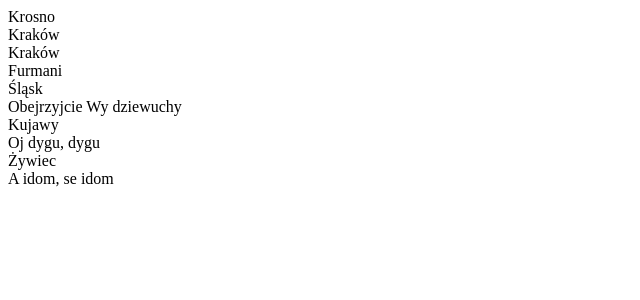
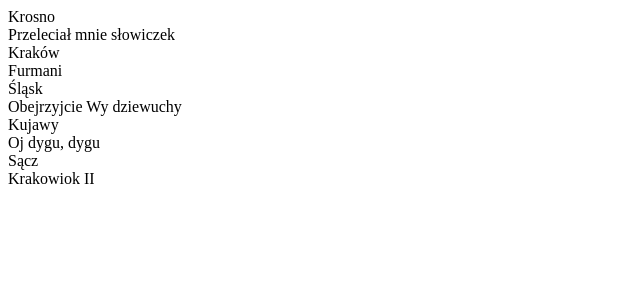
Before and after one commit to flanar/kdk, a Gatsby app: page /firstRound in a window 1280 px wide. Shown: the top 300 px of the page, without its empty margins (0-640 px from the left). Built offline with nearby package versions, Linux system fonts and the light colour scheme.

Commit message:
change songs names

```diff
--- a/src/pages/firstRound.js
+++ b/src/pages/firstRound.js
@@ -12,7 +12,7 @@ class FirstRound extends React.Component {
                     id: 49,
                     plateId: 81,
                     songAuthor: "Krosno",
-                    songTitle: "Kraków"
+                    songTitle: "Przeleciał mnie słowiczek"
                 },
                 {
                     id: 50,
@@ -35,8 +35,8 @@ class FirstRound extends React.Component {
                 {
                     id: 53,
                     plateId: 84,
-                    songAuthor: "Żywiec",
-                    songTitle: "A idom, se idom"
+                    songAuthor: "Sącz",
+                    songTitle: "Krakowiok II"
                 }
             ]
         };
--- a/src/pages/fourthRound.js
+++ b/src/pages/fourthRound.js
@@ -30,13 +30,13 @@ class FirstRound extends React.Component {
                     id: 52,
                     plateId: 82,
                     songAuthor: "Chrum chrum 4",
-                    songTitle: "---"
+                    songTitle: "Szabasówka"
                 },
                 {
                     id: 53,
                     plateId: 84,
                     songAuthor: "Chrum chrum 5",
-                    songTitle: "---"
+                    songTitle: "Lej się chmielu"
                 }
             ]
         };
--- a/src/pages/secondRound.js
+++ b/src/pages/secondRound.js
@@ -36,7 +36,7 @@ class FirstRound extends React.Component {
                     id: 53,
                     plateId: 84,
                     songAuthor: "Autor nieznany",
-                    songTitle: "---"
+                    songTitle: "The Spanish Flea"
                 }
             ]
         };
```
